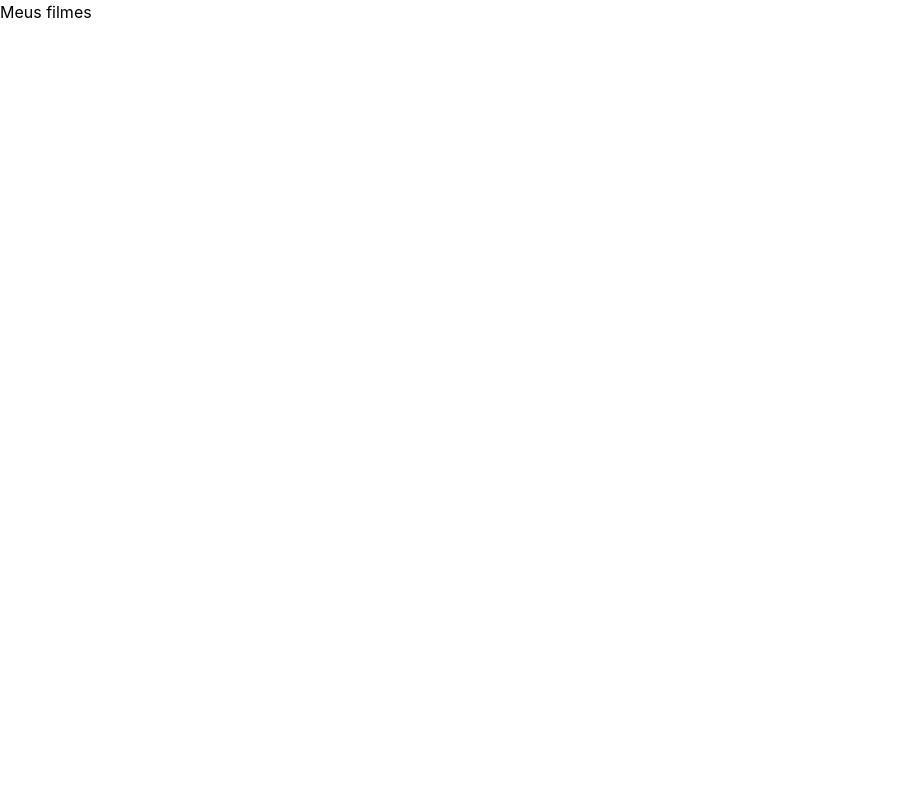
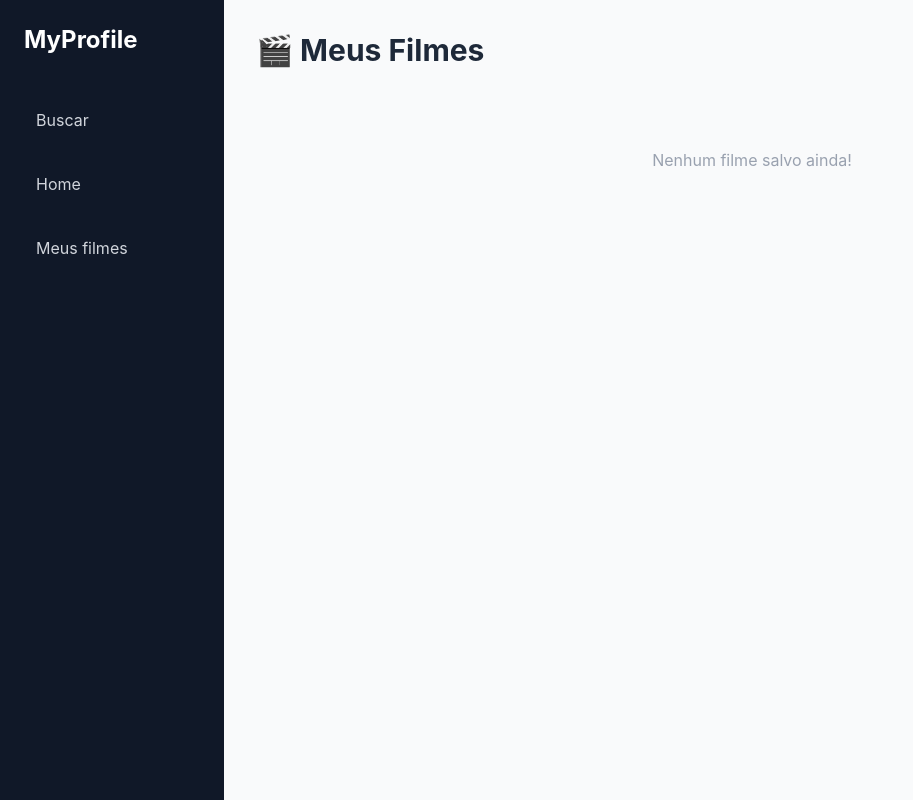
Before and after one commit to guiParoti/MyProfile, a React (Vite) app: page /meusfilmes in a window 1280 px wide. Shown: the whole page, without its empty margins (0-913 px from the left). Built offline with nearby package versions, Linux system fonts and the light colour scheme.

Commit message:
feats: adicionei o context para testar guardar os filmes e exibir nos meusfilmes, dando incio ao backend agora

```diff
--- a/src/components/Sidebar.tsx
+++ b/src/components/Sidebar.tsx
@@ -1,7 +1,9 @@
 import { useNavigate } from "react-router-dom";
+
 
 export const Sidebar = () => {
     const navigate = useNavigate()
+
 
     return (
          // Sidebar fixa na esquerda, altura total da tela
@@ -10,7 +12,6 @@ export const Sidebar = () => {
             <h1 className="text-white text-2xl font-bold mb-6">MyProfile</h1>
 
             <button
-                onClick={() => navigate("/home")}
                 className="text-gray-300 hover:text-white hover:bg-gray-700 rounded-lg p-3 text-left transition-colors">
                 Buscar
             </button>
--- /dev/null
+++ b/src/contexts/FilmeContext/FilmeContext.tsx
@@ -0,0 +1,9 @@
+import { createContext } from "react";
+import type { Filme } from "../../services/tmdb";
+
+interface FilmeContextProps {
+    filmes: Filme[]
+    adicionarFilme: (filme: Filme) => void
+}
+
+export const FilmeContext = createContext<FilmeContextProps | null>(null)
--- /dev/null
+++ b/src/contexts/FilmeContext/FilmeProvider.tsx
@@ -0,0 +1,19 @@
+import { useState } from "react"
+import type { Filme } from "../../services/tmdb"
+import { FilmeContext } from "./FilmeContext"
+
+export const FilmeProvider = ({children} : {children: React.ReactNode}) => {
+    const [meusFilmes, setMeusFilmes] = useState<Filme[]>([])
+
+    const adicionarFilme = (filme: Filme) => {
+        setMeusFilmes([...meusFilmes, filme])
+    }
+
+
+    return (
+        <FilmeContext.Provider value={{filmes: meusFilmes, adicionarFilme}}>
+            {children}
+        </FilmeContext.Provider>
+    )
+
+}
--- /dev/null
+++ b/src/contexts/FilmeContext/UseFilme.tsx
@@ -0,0 +1,8 @@
+import { useContext } from "react"
+import { FilmeContext } from "./FilmeContext"
+
+export const useFilme = () => {
+    const context = useContext(FilmeContext)
+    if(!context) throw new Error('Lista de filmes vazia')
+    return context
+}
--- a/src/main.tsx
+++ b/src/main.tsx
@@ -3,11 +3,14 @@ import { createRoot } from 'react-dom/client'
 import './index.css'
 import App from './App.tsx'
 import { BrowserRouter } from 'react-router-dom'
+import { FilmeProvider } from './contexts/FilmeContext/FilmeProvider.tsx'
 
 createRoot(document.getElementById('root')!).render(
   <StrictMode>
     <BrowserRouter>
+    <FilmeProvider>
     <App />
+    </FilmeProvider>
     </BrowserRouter>
   </StrictMode>,
 )
--- a/src/pages/Detalhes.tsx
+++ b/src/pages/Detalhes.tsx
@@ -1,6 +1,7 @@
 import { useEffect, useState } from "react";
 import { useParams } from "react-router-dom";
 import { buscaPorId, type Filme } from "../services/tmdb";
+import { useFilme } from "../contexts/FilmeContext/UseFilme";
 
 export const Detalhes = () => {
   const { id } = useParams();
@@ -8,6 +9,7 @@ export const Detalhes = () => {
   const [showReview, setShowReview] = useState<boolean>(false);
   const [nota, setNota] = useState<number>(1);
   const [review, setReview] = useState<string>("");
+  const { adicionarFilme } = useFilme()
 
   useEffect(() => {
     const buscar = async (idFilme: string) => {
@@ -113,6 +115,10 @@ export const Detalhes = () => {
                 <button
                   type="button"
                   className="bg-blue-600 text-white rounded-lg p-3 flex-1 font-bold hover:bg-blue-700"
+                  onClick={() => {
+                    if(filme) adicionarFilme(filme)
+                      setShowReview(false)
+                  }}
                 >
                   Salvar
                 </button>
--- /dev/null
+++ b/src/pages/MeusFilmes.tsx
@@ -0,0 +1,39 @@
+import { useFilme } from "../contexts/FilmeContext/UseFilme"
+
+export const MeusFilmes = () => {
+    const { filmes } = useFilme()
+
+    return (
+        // padding geral da página
+        <div className="p-8">
+
+            <h3 className="text-3xl font-bold text-gray-800 mb-6">🎬 Meus Filmes</h3>
+
+            {/* mensagem quando lista vazia */}
+            {filmes.length === 0 && (
+                <p className="text-gray-400 text-center mt-20">Nenhum filme salvo ainda!</p>
+            )}
+
+            {/* grid de 4 colunas — gap é o espaço entre os cards */}
+            <div className="grid grid-cols-4 gap-6">
+                {filmes.map((filme) => (
+
+                    <div key={filme.id}
+                        className="bg-white rounded-xl shadow-md overflow-hidden cursor-pointer hover:shadow-xl transition-shadow">
+
+                        {/* w-full faz a imagem ocupar toda a largura do card */}
+                        <img src={`https://image.tmdb.org/t/p/w300${filme.poster_path}`} className="w-full"/>
+
+                        {/* padding interno do card */}
+                        <div className="p-3 flex flex-col gap-1">
+                            <span className="font-bold text-sm text-gray-700">{filme.title}</span>
+                            <span className="font-bold text-sm text-gray-700">{filme.release_date.slice(0, 4)}</span>
+                            {/* line-clamp-2 limita o texto a 2 linhas com ... no final */}
+                            <span className="text-xs text-gray-400 line-clamp-3">{filme.overview}</span>
+                        </div>
+                    </div>
+                ))}
+            </div>
+        </div>
+    )
+}
--- a/src/routes/Rotas.tsx
+++ b/src/routes/Rotas.tsx
@@ -2,6 +2,7 @@ import { Navigate, Route, Routes } from "react-router-dom"
 import { Home } from "../pages/Home"
 import { Detalhes } from "../pages/Detalhes"
 import { Layout } from "../components/Layout"
+import { MeusFilmes } from "../pages/MeusFilmes"
 
 export const Rotas = () => {
     return (
@@ -16,7 +17,9 @@ export const Rotas = () => {
                 <Layout>
                     <Detalhes/>
                 </Layout>}/>
-            <Route path="/meusfilmes" element={<h1>Meus filmes</h1>}/>
+            <Route path="/meusfilmes" element={<Layout>
+                <MeusFilmes/>
+            </Layout>}/>
         </Routes>
     )
 }
```
